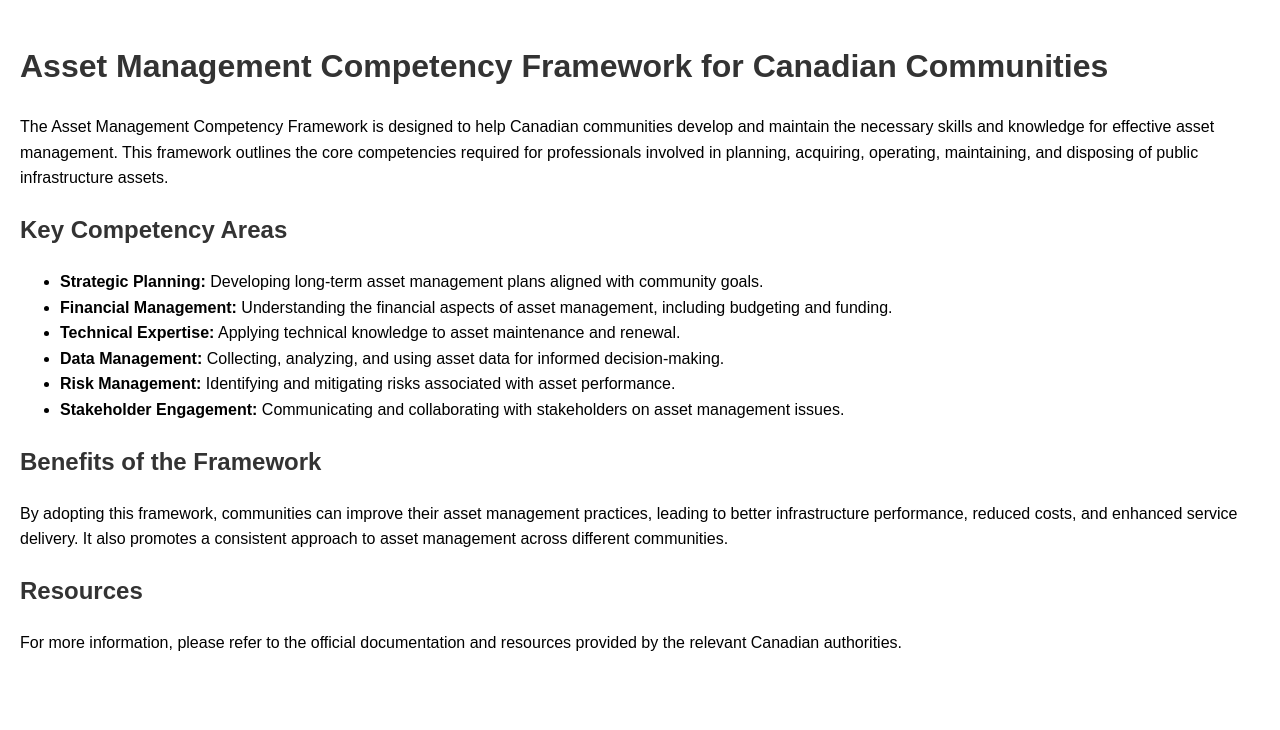
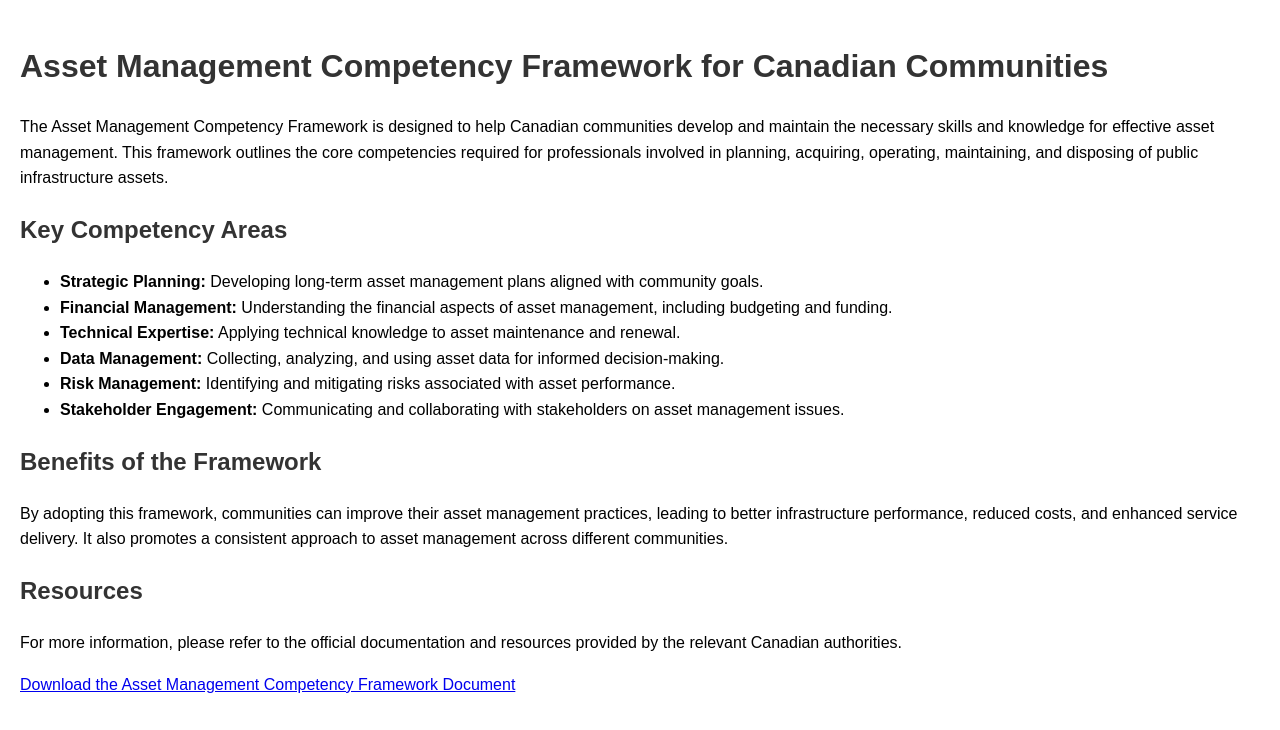
Before and after one commit to ken8/cnamassistant, a website: page index.html in a window 1280 px wide. Drawn offline with Linux system fonts and the light colour scheme.

Commit message:
Initial commit from your app

```diff
--- a/index.html
+++ b/index.html
@@ -58,6 +58,11 @@
             For more information, please refer to the official documentation and resources provided by
             the relevant Canadian authorities.
           </p>
+          <p>
+            <a href="https://cnam.ca/wp-content/uploads/2021/11/CNAM_AM-Competency-Framework_2020_WEB.pdf" download>
+              Download the Asset Management Competency Framework Document
+            </a>
+          </p>
         </div>
       </div>
       <div class="chatbot">
```
